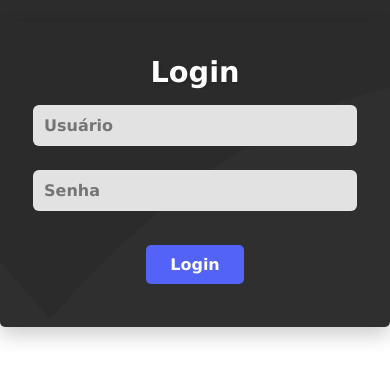
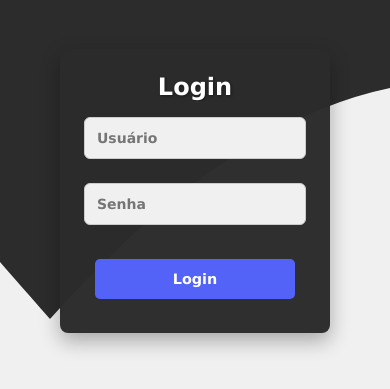
Before and after one commit to aymwrwk/Atende-Mais-Frontend, a React (Vite) app in the folder my-appp/: page /login in a window 390 px wide. Shown: the part 231-620 px from the top of the page. Built offline with nearby package versions, Linux system fonts and the light colour scheme.

Commit message:
ultima build antes do teste

```diff
--- a/my-appp/src/componentes/Entregues.jsx
+++ b/my-appp/src/componentes/Entregues.jsx
@@ -152,7 +152,7 @@ const Entregues = () => {
         <nav>
           <ul class="menu">
             <li><a href="/inicio">Inicio</a></li>
-            <li><a href="/prefixo">Prefixos</a></li>
+            <li><a href="/item">Novo Pedido</a></li>
           </ul>
         </nav>
       </header>
--- a/my-appp/src/componentes/Home.jsx
+++ b/my-appp/src/componentes/Home.jsx
@@ -209,7 +209,7 @@ const Home = () => {
         <nav>
           <ul class="menu">
             <li><a href="/entregues">Entregues</a></li>
-            <li><a href="/prefixo">Prefixos</a></li>
+            <li><a href="/item">Novo Pedido</a></li>
           </ul>
         </nav>
       </header>
--- a/my-appp/src/componentes/HomeCliente.css
+++ b/my-appp/src/componentes/HomeCliente.css
@@ -5,7 +5,11 @@
   box-sizing: border-box;
 }
 
+
+
+
 .divquantidade-senha-cliente {
+
   display: flex;
   justify-content: center; /* Centraliza horizontalmente */
   align-items: center;     /* Centraliza verticalmente */
@@ -16,6 +20,7 @@
   margin: 0; /* Remove margens automáticas para que o alinhamento fique correto */
   margin-left: 30px !important;
   font-size: 15px !important;
+  color: #555 !important;
 }
 
 .pedido-description{
@@ -39,6 +44,7 @@
 /* Wrapper do conteúdo principal */
 .content-wrapper {
   margin-top: 20px;
+
 }
 
 /* Botão para acompanhar outro pedido */
@@ -79,6 +85,7 @@
 
 /* Pedido Wrapper */
 .pedido-wrapper {
+ margin-top: 20px;
 margin-left: 16px;
   background-color: #fff;
   border: 1px solid #ddd;
@@ -87,8 +94,9 @@ margin-left: 16px;
   width: 92%;
 
 }
-
-
+strong{
+  color: #555 !important;
+}
 
 /* Conteúdo do pedido */
 .pedido-content {
@@ -103,7 +111,7 @@ margin-left: 16px;
 }
 .pedido-description {
   font-style: italic;
-  color: #555;
+  color: #000000;
 }
 
 /* Indicador de status (círculo) */
--- a/my-appp/src/componentes/HomeCliente.jsx
+++ b/my-appp/src/componentes/HomeCliente.jsx
@@ -159,8 +159,7 @@ const HomeCliente = () => {
     <header class="header-menu">
       <nav>
         <ul class="menu">
-          <li><a href="/entregues">Entregues</a></li>
-          <li><a href="/prefixo">Prefixos</a></li>
+          <li style={{ padding: '10px' }}>Atende Mais</li>
         </ul>
       </nav>
     </header>
--- a/my-appp/src/componentes/ItemOrderPage.css
+++ b/my-appp/src/componentes/ItemOrderPage.css
@@ -1,6 +1,36 @@
 body {
   background-color: #f5f5f5;
 }
+
+.header-menu-item {
+ margin-top: -20px;
+ margin-left: -20px;
+  width: 100vw;
+  font: 1rem;
+  text-transform: uppercase;
+  background-color: black;
+  display: flex;
+  justify-content: center;
+  flex-wrap: wrap;
+  align-items: center;
+
+  margin-bottom: 40px;
+}
+
+.menu-item {
+  display: flex;
+}
+
+.menu-item>li {
+  margin-left: 10px;
+}
+
+.menu-item>li>a {
+  display: block;
+  padding: 10px;
+}
+
+
 
 @media screen and (max-width: 480px) {
   .div-conteiner-itemorder:nth-of-type(-n+2) .descricao-item-div {
@@ -21,12 +51,12 @@ body {
 
 
   .espeto-adicional-div{
-    margin-top: -4px !important;
+    margin-top: 0px !important;
     margin-right: -26px;
   }
 
   .espeto-div-item{
-    margin-top: -26px !important;
+    margin-top: -10px !important;
     margin-left: -26px !important;
   }
 
@@ -52,6 +82,7 @@ body {
     text-align: left; /* Garante que o texto fique alinhado à esquerda */
     width: 100%;
     margin-top: 0px;
+
   }
 
   .div-botoes-mais-menos:nth-of-type(-n+2){
@@ -185,6 +216,7 @@ body {
 @media screen and (max-width: 750px) {
   .descricao-item-div:nth-of-type(n+3) {
     left: 50% !important;
+    font-size: 10px !important;
   }
 }
 
@@ -194,7 +226,7 @@ body {
 
 
 .descricao-item {
-
+  font-size: 15px !important;
   font-weight: bolder;
   font-size: 18px;
   padding: 5px;
--- a/my-appp/src/componentes/ItemOrderPage.jsx
+++ b/my-appp/src/componentes/ItemOrderPage.jsx
@@ -168,9 +168,15 @@ const ItemOrderPage = () => {
   };
 
   return (
-    // O onClick neste container é capturado pelo listener do document,
-    // mas os cliques nos menus e botões chamam e.stopPropagation() para não fechar os menus
     <div style={{ padding: '20px' }}>
+    <header class="header-menu-item">
+        <nav>
+          <ul class="menu-item">
+            <li><a href="/inicio">Inicio</a></li>
+            <li><a href="/entregues">Entregues</a></li>
+          </ul>
+        </nav>
+      </header>
       {items.map((item, index) => (
         <div
           className="div-conteiner-itemorder"
--- a/my-appp/src/componentes/login/Loginpage.css
+++ b/my-appp/src/componentes/login/Loginpage.css
@@ -1,105 +1,136 @@
-body {
+/* Login Styles */
+.body-login {
   margin: 0;
   padding: 0;
+  font-family: Arial, sans-serif;
+  background-color: #f0f0f0;
+  height: 100vh;
+  display: flex;
+  justify-content: center;
+  align-items: center;
+}
 
+.bg-login {
+  width: 100%;
+  height: 100vh;
+  display: flex;
+  justify-content: center;
+  align-items: center;
+  position: relative;
 }
 
 .container-login {
   position: relative;
   z-index: 5;
-  background: rgba(43, 43, 43, 0.979);
-  border-radius: 5px;
-  box-shadow: 0px 8px 20px rgba(0, 0, 0, 0.2);
+  background: rgba(43, 43, 43, 0.979); /* Fundo branco translúcido */
+  border-radius: 8px;
+  box-shadow: 0px 8px 20px rgba(0, 0, 0, 0.3);
   max-width: 400px;
   padding: 2rem;
-  margin: 30vh auto;
   text-align: center;
-  backdrop-filter: blur(-20px);
-  border: 1px solid rgba(255, 255, 255, 0);
+
 }
 
 .title-principal-login {
   color: #ffffff;
   margin-bottom: 1rem;
-  font-size: 1.8rem;
+  font-size: 2rem;
   font-weight: bold;
-  text-shadow: 1px 1px 3px rgba(0, 0, 0, 0.2);
+  text-shadow: 1px 1px 3px rgba(0, 0, 0, 0.4);
+}
+
+.form {
+  display: flex;
+  flex-direction: column;
+  align-items: center;
 }
 
 .inputContainer {
+  width: 100%;
   margin-bottom: 1.5rem;
 }
 
 .input {
-  background-color: #e6e6e6fa;
   width: 100%;
-  padding: 10px;
+  padding: 12px;
   font-size: 16px;
-  border: 1px solid #e6e6e6fa;
-  border-radius:  6px;
+  border: 1px solid #ccc;
+  border-radius: 6px;
   outline: none;
-  transition: border-color 0.3s;
+  background-color: #f0f0f0;
+  transition: border-color 0.3s ease, box-shadow 0.3s ease;
 }
 
 .input:focus {
   border-color: #2d0096;
-  box-shadow: 0px 0px 5px rgba(223, 167, 151, 0.5);
+  box-shadow: 0px 0px 5px rgba(45, 0, 150, 0.3);
+}
+
+.togglePassword {
+  position: absolute;
+  right: 10px;
+  top: 35%;
+  background: none;
+  border: none;
+  cursor: pointer;
+  color: #aaa;
+}
+
+.button {
+  width: 90%;
+  padding: 12px;
+  background-color: rgb(83, 99, 247);
+  color: white;
+  font-size: 1rem;
+  font-weight: bold;
+  border: none;
+  border-radius: 5px;
+  cursor: pointer;
+  transition: background-color 0.3s ease;
+}
+
+.button:hover {
+  background-color: rgb(63, 79, 227);
 }
 
 .error {
   color: red;
   margin-top: 10px;
+  font-size: 0.9rem;
 }
 
-
-
-.header-login-azul {
-  background-color: white;
-  color: white;
-  border: none;
+/* Background Wave Effect */
+.bg-login::before {
+  content: '';
+  position: absolute;
+  top: 0;
+  left: 0;
   width: 100%;
   height: 100vh;
-  font-size: 16px;
-  border-radius: 8px;
-  cursor: pointer;
-  transition: background-color 0.3s, transform 0.2s;
+  background-color: #2c2c2c;
+  z-index: 1;
+  clip-path: path('M0,0 C150,600 400,400 850,550 Q450,100 800,500 T2000,200 L1800,0 Z');
 }
 
-
-.login {
-  background: linear-gradient(90deg, #2d0096, #7b1fa2);
-  color: #fff;
-  border: none;
-  padding: 12px 24px;
-  font-size: 1rem;
-  font-weight: bold;
-  border-radius: 6px;
-  cursor: pointer;
-  box-shadow: 0px 4px 10px rgba(0, 0, 0, 0.2);
-  transition: all 0.3s ease;
-  margin-top: 1rem;
+/* Mobile Responsiveness */
+@media screen and (max-width: 480px) {
+  .bg-login::before {
+    clip-path: path('M0,0 C-200,200 -400,40 50,550 Q450,100 800,500 T2000,200 L1800,0 Z') !important;
   }
 
-.login:hover {
-  background: linear-gradient(90deg, #7b1fa2, #2d0096);
-  box-shadow: 0px 6px 15px rgba(0, 0, 0, 0.3);
-  transform: translateY(-3px);
+  .container-login {
+    padding: 1.5rem;
   }
 
-.login:active {
-  transform: translateY(1px);
-  box-shadow: 0px 3px 7px rgba(0, 0, 0, 0.2);
+  .title-principal-login {
+    font-size: 1.5rem;
   }
 
-.button{
-  border-radius: 5px;
-  color: white;
-  border: none;
-  width: 30%;
-  padding: 10px;
-  background-color: rgb(83, 99, 247);
+  .input {
+    font-size: 14px;
   }
 
-.togglePassword{
-  display: none;
+  .button {
+    font-size: 0.9rem;
   }
+}
--- a/my-appp/src/componentes/login/Loginpage.jsx
+++ b/my-appp/src/componentes/login/Loginpage.jsx
@@ -41,10 +41,10 @@ const LoginPage = ({ onLoginSuccess }) => {
   };
 
   return (
-    <body className='header-login-azul'>
+    <body className='body-login'>
+      <div className='bg-login'>
         <div className='container-login'>
           <h1 className='title-principal-login'>Login</h1>
-
           <form onSubmit={handleSubmit} className='form'>
             <div className='inputContainer'>
               <input
@@ -73,10 +73,10 @@ const LoginPage = ({ onLoginSuccess }) => {
                 {/* ícone do olho */}
               </button>
             </div>
-
             <button type="submit" className='button'>Login</button>
             {error && <p className='error'>{error}</p>}
           </form>
+        </div>
       </div>
     </body>
   );
--- a/my-appp/src/componentes/login/Registro.css
+++ b/my-appp/src/componentes/login/Registro.css
@@ -4,7 +4,6 @@
   height: 100vh;
 
   z-index: 0;
-
   display: flex;
   justify-content: center;
   align-items: center;
@@ -15,6 +14,7 @@
   z-index: -10;
 
 }
+
 
 .header-login-azul::before {
   content: '';
```
Lines whose indentation alone changed are shown as unchanged.
